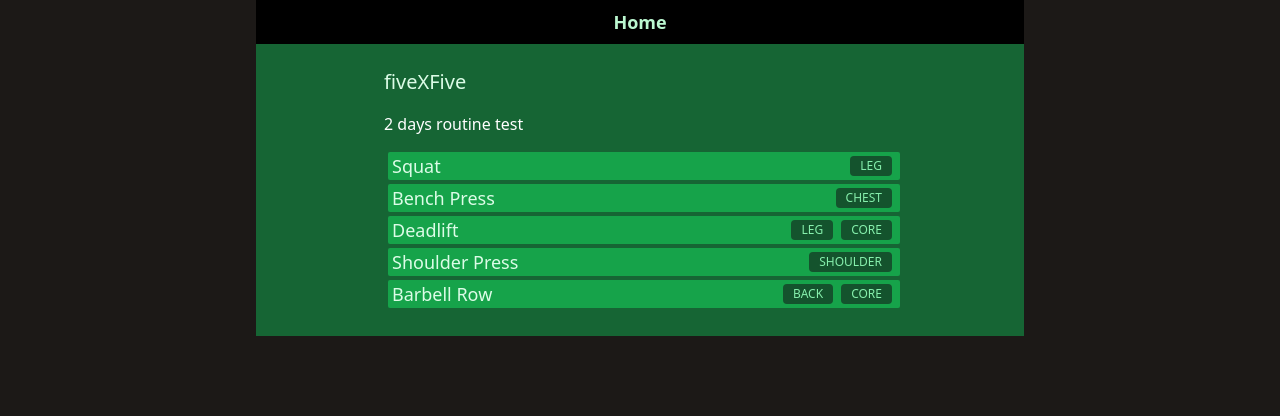
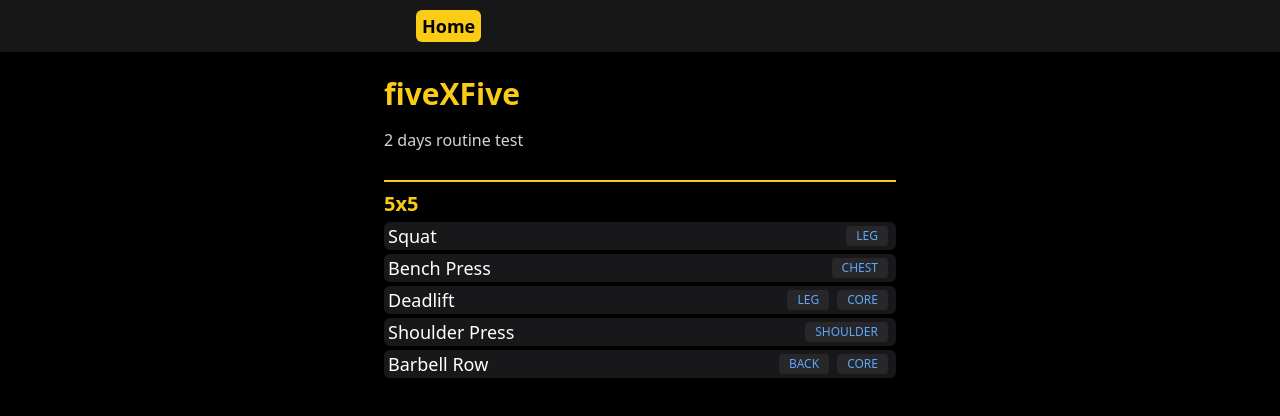
Before and after one commit to leog91/gym-o-matic, a Next.js app: page /routine/fiveXFive in a window 1280 px wide. Shown: the top 416 px of the page. Built offline with nearby package versions, Linux system fonts and the light colour scheme.

Commit message:
new ui/theme

```diff
--- a/components/exercises.tsx
+++ b/components/exercises.tsx
@@ -5,7 +5,7 @@ import { SingleExercise } from "../pages";
 function Exercises() {
   return (
     <div className="max-w-md flex mt-6 flex-col">
-      <h2 className="text-3xl mb-2 text-green-200 underline  decoration-2 underline-offset-4 font-light">
+      <h2 className="text-3xl mb-2 text-yellow-400 underline  decoration-2 underline-offset-4 font-semibold">
         Exercises
       </h2>
       {Object.entries(exercises).map((e) => (
--- a/components/navBar.tsx
+++ b/components/navBar.tsx
@@ -3,13 +3,15 @@ import React from "react";
 
 export function NavBar() {
   return (
-    <div className="flex bg-black py-2 items-center w-full   justify-around ">
-      <Link
-        className=" text-green-200 font-bold w-full text-center text-lg"
-        href="/"
-      >
-        Home
-      </Link>
+    <div className="flex bg-neutral-900 py-3 items-center w-full justify-center   ">
+      <div className="max-w-md  w-full">
+        <Link
+          className=" text-black  bg-yellow-400  font-black  px-1.5 py-1  rounded-md text-center  text-lg"
+          href="/"
+        >
+          Home
+        </Link>
+      </div>
     </div>
   );
 }
--- a/components/routines.tsx
+++ b/components/routines.tsx
@@ -5,14 +5,14 @@ import Link from "next/link";
 export default function Routines() {
   return (
     <div className="w-full max-w-md  mt-6 flex     flex-col ">
-      <h2 className="text-3xl mb-2 text-green-200 underline  decoration-2 underline-offset-4 font-light">
+      <h2 className="text-3xl mb-2 text-yellow-400 underline  decoration-2 underline-offset-4 font-semibold">
         Routines
       </h2>
       <ul>
         {allRoutines.map((ar) => (
           <li key={ar.name}>
             <Link href={`/routine/${ar.id}`}>
-              <div className="text-green-200  my-1 hover:border-l-2 hover:border-green-300 border-l-2 border-green-800 bg-green-900 pl-1 text-lg font-light underline underline-offset-2">
+              <div className="text-white  my-1 hover:border-l-2 hover:border-yellow-400 border-l-2 border-zinc-900 bg-zinc-900 pl-1 text-lg font-light underline underline-offset-2 rounded-r-md ">
                 {ar.name}
               </div>
             </Link>
--- a/pages/exercise/[exercise].tsx
+++ b/pages/exercise/[exercise].tsx
@@ -19,21 +19,27 @@ export default function Routine() {
   }
 
   return (
-    <div className="min-h-screen w-full bg-stone-900  text-white flex flex-col items-center">
+    <div className="min-h-screen w-full bg-black  text-white flex flex-col items-center">
+      <NavBar />
       {exercise ? (
-        <div className="flex flex-col w-full max-w-3xl  items-center bg-green-800">
-          <NavBar />
-          <div className="max-w-lg flex flex-col py-6 items-center w-full ">
-            <SingleExercise
-              ex={exercise}
-              key={exercise.name}
-              handleDone={() => null}
-            />
+        <div className="flex flex-col w-full max-w-3xl px-2  items-center ">
+          <div className="max-w-lg flex flex-col py-6  w-full ">
+            <h2 className="text-3xl mb-2 text-yellow-400   font-semibold">
+              {exercise.name}
+            </h2>
+
+            <div className="text-lg flex items-baseline ">
+              {" "}
+              <div>Muscles:</div>
+              <div className="text-base ml-1 font-bold">
+                {exercise.type.map((t) => `${t.toUpperCase()}, `)}
+              </div>
+            </div>
 
             {exercise.info ? (
-              <div className="mt-4 w-full border-2 border-green-300">
-                <h3 className=" text-center w-full bg-green-500"> info</h3>
-                <div className="p-2"> {exercise.info}</div>
+              <div className="mt-4">
+                <h3 className="text-yellow-400 text-xl"> Notes</h3>
+                <p> {exercise.info}</p>
               </div>
             ) : null}
           </div>
--- a/pages/index.tsx
+++ b/pages/index.tsx
@@ -33,7 +33,7 @@ export const SingleExercise = ({
 
   return (
     <div
-      className="flex justify-between rounded-sm hover:cursor-pointer w-full   text-green-100  bg-green-600 m-1 "
+      className="flex justify-between rounded-md hover:cursor-pointer w-full   text-white  bg-zinc-900 my-1 "
       key={ex.name}
       onClick={() => router.push(`/exercise/${ex.id}`)}
     >
@@ -43,7 +43,7 @@ export const SingleExercise = ({
         {ex.type.map((t) => (
           <span
             key={t}
-            className=" uppercase  my-auto text-xs font-medium mr-2 px-2.5 py-0.5 rounded bg-green-900 text-green-300"
+            className=" uppercase  my-auto text-xs font-medium mr-2 px-2.5 py-0.5 rounded bg-zinc-800 text-blue-400"
           >
             {t}
           </span>
@@ -62,10 +62,9 @@ export default function Home() {
         <meta name="viewport" content="width=device-width, initial-scale=1" />
         <link rel="icon" href="/favicon.ico" />
       </Head>
-      <main className="min-h-screen   flex flex-col items-center    bg-green-900">
-        <div className="max-w-3xl w-full pb-8 flex flex-col items-center  bg-green-800">
-          <NavBar />
-
+      <NavBar />
+      <main className="min-h-screen   flex flex-col items-center    bg-black">
+        <div className="max-w-3xl w-full pb-8 flex flex-col items-center  ">
           {/* <h1 className="text-3xl font-bold underline ">
             {new Date().toLocaleDateString("en-GB")}
           </h1> */}
@@ -77,7 +76,7 @@ export default function Home() {
           <Exercises />
         </div>
       </main>
-      <div className="py-8 flex text-lg font-light flex-col items-center text-white bg-emerald-700">
+      <div className="py-8 flex text-lg font-light flex-col items-center text-white bg-zinc-900">
         {" "}
         Bye
       </div>
--- a/pages/routine/[routine].tsx
+++ b/pages/routine/[routine].tsx
@@ -22,33 +22,37 @@ export default function Routine() {
   }
 
   return (
-    <div className="min-h-screen w-full bg-stone-900  text-white flex flex-col items-center">
+    <div className="min-h-screen w-full bg-black  text-white flex flex-col items-center">
+      <NavBar />
       {routine ? (
-        <div className="flex flex-col w-full max-w-3xl  items-center bg-green-800">
-          <NavBar />
+        <div className="flex flex-col  w-full max-w-3xl px-2  items-center ">
           <div className="max-w-lg  py-6 flex flex-col items-center w-full ">
-            {/* <h2>{routine.name}</h2> */}
             <div className="w-full">
-              {routine.steps.length > 1 ? (
+              {routine.steps.length ? (
                 <div>
-                  <h1 className="text-2xl font-light text-green-100">
+                  <h1 className="text-3xl mb-2 text-yellow-400   font-semibold">
                     {routine.name}
                   </h1>
-
+                  {routine.info ? (
+                    <p className="my-4 text-zinc-300"> {routine.info}</p>
+                  ) : null}
                   <div>
                     {routine.steps.map((s) => (
                       <div
-                        className="border-t-2 border-green-300 mt-7 pt-1"
+                        className="border-t-2 border-yellow-400 mt-7 pt-1"
                         key={s.id}
                       >
                         {s.name ? (
-                          <h2 className="text-xl font-light text-green-100">
+                          <h2 className="text-xl my-1 font-semibold text-yellow-400">
                             {s.name}
                           </h2>
                         ) : null}
 
-                        {s.info ? <p className="my-4"> {s.info}</p> : null}
+                        {s.info ? (
+                          <p className="my-4 text-zinc-300"> {s.info}</p>
+                        ) : null}
 
+                        <div className="mt-1">
                           {s.exercises.map((e) => (
                             <SingleExercise
                               ex={e}
@@ -57,34 +61,11 @@ export default function Routine() {
                             />
                           ))}
                         </div>
-                    ))}
-                  </div>
-                </div>
-              ) : (
-                <div>
-                  <h2 className="text-xl font-light text-green-100">
-                    {routine.name}
-                  </h2>
-                  {routine.info ? (
-                    <p className="my-4"> {routine.info}</p>
-                  ) : null}
-                  <div>
-                    {routine.steps.map((s) => (
-                      <div key={s.id}>
-                        {s.info ? <div>step info: {s.info}</div> : null}
-
-                        {s.exercises.map((e) => (
-                          <SingleExercise
-                            ex={e}
-                            handleDone={() => null}
-                            key={e.id}
-                          />
-                        ))}
                       </div>
                     ))}
                   </div>
                 </div>
-              )}
+              ) : null}
             </div>
           </div>
         </div>
```
Lines whose indentation alone changed are shown as unchanged.
